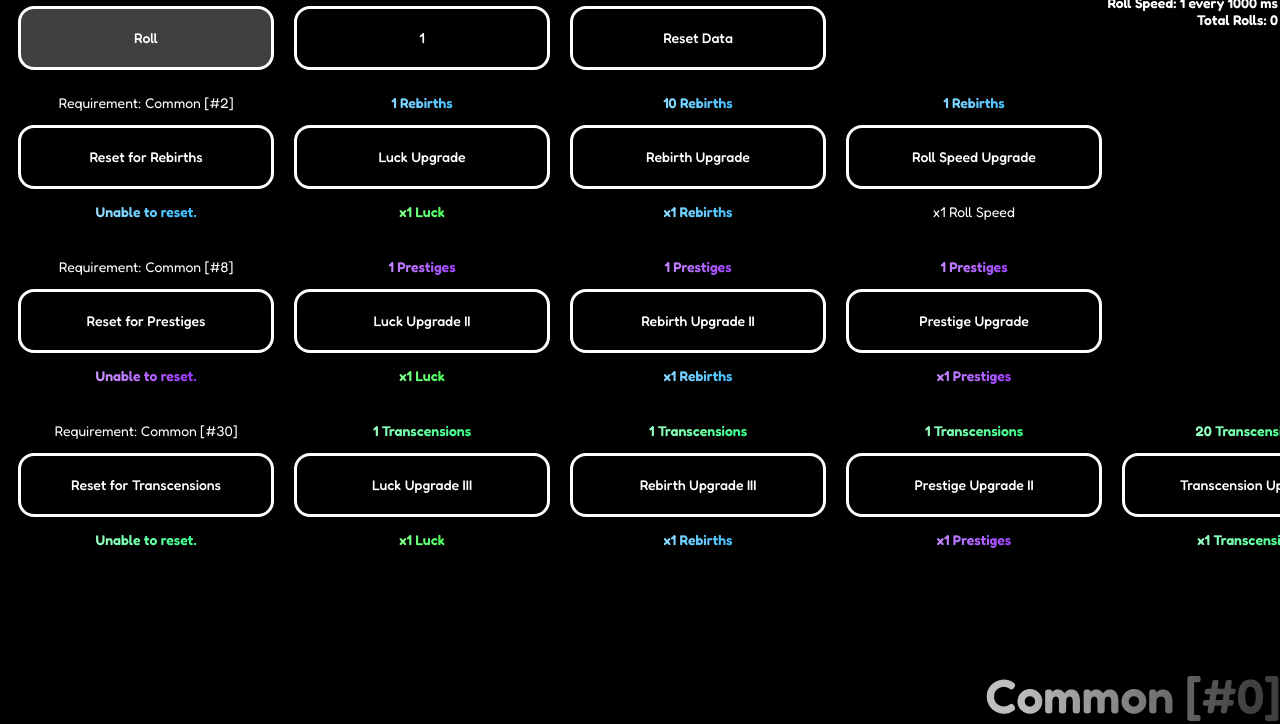
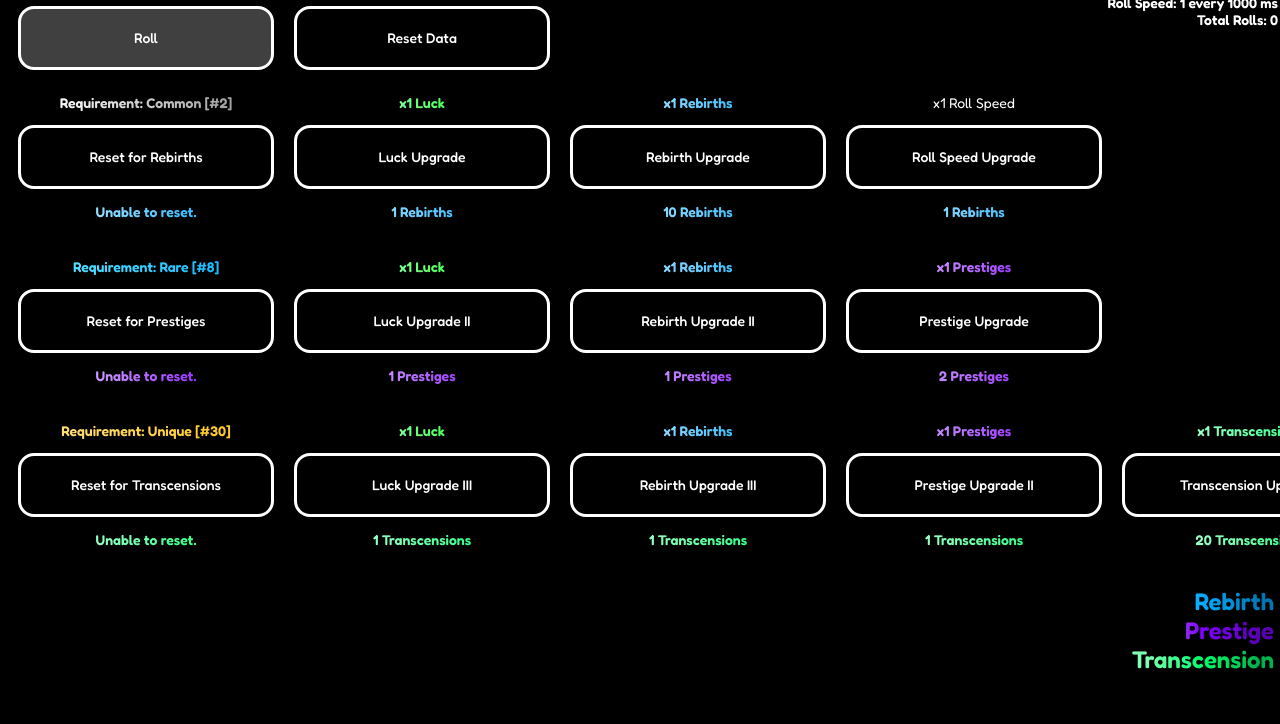
Before and after one commit to kev-insu/untitled-game, a plain HTML site: page index.html in a window 1280 px wide. Shown: the part 76-800 px from the top of the page. Drawn offline with Linux system fonts and the light colour scheme; a script that the page names is missing.

Commit message:
Add files via upload

```diff
--- a/index.html
+++ b/index.html
@@ -6,12 +6,15 @@
 
     <link rel="icon" href="images/icon.png">
     <link rel="stylesheet" href="style.css">
+    <link rel="stylesheet" href="rarities.css">
 
     <script src="js/break_eternity.js"></script>
     <script src="js/eternal_notations.js"></script>
     <script src="js/functionTemplate.js" charset="utf-8" type="text/javascript"></script>
     <script src="js/statReset.js" charset="utf-8" type="text/javascript"></script>
-    <script src="js/main2.js" charset="utf-8" type="text/javascript"></script>
+    <script src="js/rarities.js" charset="utf-8" type="text/javascript"></script>
+    <script src="js/main.js" charset="utf-8" type="text/javascript"></script>
+    <script src="js/save.js" charset="utf-8" type="text/javascript"></script>
 
 
     <title>Rarities - Incremental</title>
@@ -44,9 +47,11 @@
                     });
                 </script>
             </div>
+            <!--
             <div class="button-wrapper">
                 <button onclick="rarity10()">1</button>
             </div>
+            -->
             <div class="button-wrapper">
                 <button onclick="statReset1()">Reset Data</button>
             </div>
@@ -54,76 +59,77 @@
         <!-- Layer 1 (Rebirth) -->
         <div class="row">
             <div class="button-wrapper">
-                <p id="topButton1">Requirement: Common [#2]</p>
+                <p class="text-common">Requirement: Common [#2]</p>
                 <button id="button1" class="button-rebirth" onclick="resetRebirth()">Reset for Rebirths</button>
                 <p id="botUpgrade1" class="text-rebirth">Unable to reset.</p>
             </div>
             <div class="button-wrapper">
-                <p id="topUpgrade2" class="text-rebirth">1 Rebirths</p>
+                <p id="boostUpgrade2" class="text-luck">x1 Luck</p>
                 <button id="button2" class="button-luck" onclick="luckUpgrade()">Luck Upgrade</button>
-                <p id="botUpgrade2" class="text-luck">x1 Luck</p>
+                <p id="costUpgrade2" class="text-rebirth">1 Rebirths</p>
             </div>
             <div class="button-wrapper">
-                <p id="topUpgrade3" class="text-rebirth">10 Rebirths</p>
+                <p id="boostUpgrade3" class="text-rebirth">x1 Rebirths</p>
                 <button id="button3" class="button-rebirth" onclick="rebirthUpgrade()">Rebirth Upgrade</button>
-                <p id="botUpgrade3" class="text-rebirth">x1 Rebirths</p>
+                <p id="costUpgrade3" class="text-rebirth">10 Rebirths</p>
             </div>
             <div class="button-wrapper">
-                <p id="topUpgrade4" class="text-rebirth">1 Rebirths</p>
-                <button id="button4">Roll Speed Upgrade</button>
-                <p id="topUpgrade4">x1 Roll Speed</p>
+                <p id="boostUpgrade4">x1 Roll Speed</p>
+                <button id="button4" onclick="upgradeRollSpeed()">Roll Speed Upgrade</button>
+                <p id="costUpgrade4" class="text-rebirth">1 Rebirths</p>
             </div>
         </div>
         <div class="row">
             <div class="button-wrapper">
-                <p id="topUpgrade5">Requirement: Common [#8]</p>
+                <p class="text-rare">Requirement: Rare [#8]</p>
                 <button id="button5" class="button-prestige" onclick="resetPrestige()">Reset for Prestiges</button>
                 <p id="botUpgrade5" class="text-prestige">Unable to reset.</p>
             </div>
             <div class="button-wrapper">
-                <p id="topUpgrade6" class="text-prestige">1 Prestiges</p>
+                <p id="boostUpgrade6" class="text-luck">x1 Luck</p>
                 <button id="button6" class="button-luck" onclick="upgradeLuck2()">Luck Upgrade II</button>
-                <p id="botUpgrade6" class="text-luck">x1 Luck</p>
+                <p id="costUpgrade6" class="text-prestige">1 Prestiges</p>
             </div>
             <div class="button-wrapper">
-                <p id="topUpgrade7" class="text-prestige">1 Prestiges</p>
+                <p id="boostUpgrade7" class="text-rebirth">x1 Rebirths</p>
                 <button id="button7" class="button-rebirth" onclick="upgradeRebirth2()">Rebirth Upgrade II</button>
-                <p id="botUpgrade7" class="text-rebirth">x1 Rebirths</p>
+                <p id="costUpgrade7" class="text-prestige">1 Prestiges</p>
             </div>
             <div class="button-wrapper">
-                <p id="topUpgrade8" class="text-prestige">2 Prestiges</p>
+                <p id="boostUpgrade8" class="text-prestige">x1 Prestiges</p>
                 <button id="button8" class="button-prestige" onclick="upgradePrestige()">Prestige Upgrade</button>
-                <p id="botUpgrade8" class="text-prestige">x1 Prestiges</p>
+                <p id="costUpgrade8" class="text-prestige">2 Prestiges</p>
             </div>
         </div>
         <div class="row">
             <div class="button-wrapper">
-                <p>Requirement: Common [#30]</p>
+                <p class="text-unique">Requirement: Unique [#30]</p>
                 <button id="button9" class="button-transcension" onclick="resetTranscension()">Reset for Transcensions</button>
                 <p id="botUpgrade9" class="text-transcension">Unable to reset.</p>
             </div>
             <div class="button-wrapper">
-                <p id="topUpgrade10" class="text-transcension">1 Transcensions</p>
+                <p id="boostUpgrade10" class="text-luck">x1 Luck</p>
                 <button id="button10" class="button-luck" onclick="upgradeLuck3()">Luck Upgrade III</button>
-                <p id="botUpgrade10"class="text-luck">x1 Luck</p>
+                <p id="costUpgrade10" class="text-transcension">1 Transcensions</p>
             </div>
             <div class="button-wrapper">
-                <p class="text-transcension">1 Transcensions</p>
-                <button class="button-rebirth">Rebirth Upgrade III</button>
-                <p class="text-rebirth">x1 Rebirths</p>
+                <p id="boostUpgrade11" class="text-rebirth">x1 Rebirths</p>
+                <button id="button11" class="button-rebirth" onclick="upgradeRebirth3()">Rebirth Upgrade III</button>
+                <p id="costUpgrade11" class="text-transcension">1 Transcensions</p>
             </div>
             <div class="button-wrapper">
-                <p class="text-transcension">1 Transcensions</p>
-                <button class="button-prestige">Prestige Upgrade II</button>
-                <p class="text-prestige">x1 Prestiges</p>
+                <p id="boostUpgrade12" class="text-prestige">x1 Prestiges</p>
+                <button id="button12" class="button-prestige" onclick="upgradePrestige2()">Prestige Upgrade II</button>
+                <p id="costUpgrade12" class="text-transcension">1 Transcensions</p>
             </div>
             <div class="button-wrapper">
-                <p class="text-transcension">20 Transcensions</p>
-                <button class="button-transcension" onclick="incrementRebirth()">Transcension Upgrade</button>
-                <p class="text-transcension">x1 Transcensions</p>
+                <p id="boostUpgrade13" class="text-transcension">x1 Transcensions</p>
+                <button id="button13" class="button-transcension" onclick="upgradeTranscension()">Transcension Upgrade</button>
+                <p id="costUpgrade13" class="text-transcension">20 Transcensions</p>
             </div>
         </div>
     </div>
+
 
     <div class="statistics">
         <p class="stat-design" id="multLuck">Luck Multiplier: 1x</p>
--- /dev/null
+++ b/rarities.css
@@ -0,0 +1,53 @@
+.text-basic {
+    background: linear-gradient(90deg, hsl(0, 0%, 50%) 10%, hsl(20, 0%, 35%) 50%, hsl(0, 0%, 20%) 90%);
+    -webkit-background-clip: text;
+    -webkit-text-fill-color: transparent;
+    font-weight: 600;
+}
+
+.text-common {
+    background: linear-gradient(90deg, hsl(0, 0%, 100%) 10%, hsl(0, 0%, 80%) 50.00%, hsl(0, 0%, 60%) 90.00%);
+    -webkit-background-clip: text;
+    -webkit-text-fill-color: transparent;
+    font-weight: 600;
+}
+
+.text-uncommon {
+    background: linear-gradient(90deg, hsl(120, 100%, 90%) 10%, hsl(120, 100%, 80%) 50.00%, hsl(120, 100%, 70%) 90.00%);
+}
+
+.text-rare {
+    background: linear-gradient(to right, #68edff, #00aeff);
+    -webkit-background-clip: text;
+    -webkit-text-fill-color: transparent;
+    font-weight: 600;
+}
+
+.text-epic {
+    background: linear-gradient(90deg, hsl(262, 62%, 80%) 10%, hsl(262, 62%, 70%) 50.00%, hsl(262, 62%, 60%) 90.00%);
+}
+
+.text-unique {
+    background: linear-gradient(90deg, hsl(45, 100%, 75%) 10%, hsl(45, 100%, 65%) 50.00%, hsl(45, 100%, 55%) 90.00%);
+    -webkit-background-clip: text;
+    -webkit-text-fill-color: transparent;
+    font-weight: 600;
+}
+
+.text.undefined {
+    background: linear-gradient(to right, #36d1dc, #5b86e5);
+}
+
+#rarity {
+    position: absolute;
+    bottom: 0px;
+    right: 0px;
+    margin: 0px;
+
+    font-size: 48px;
+    font-weight: 700;
+
+    -webkit-text-fill-color: transparent;
+    -webkit-background-clip: text;
+    background-clip: text;
+}
--- a/style.css
+++ b/style.css
@@ -124,35 +124,21 @@ button.buyable:hover {
 }
 
 #stat-rebirth {
-    background: linear-gradient(90deg, hsl(200, 100%, 75%) 10%, hsl(200, 100%, 50%) 50%, hsl(200, 100%, 25%) 90%);
+    background: linear-gradient(90deg, hsl(200, 100%, 75%) 10%, hsl(200, 100%, 50%) 50%, hsl(200, 100%, 35%) 90%);
     -webkit-text-fill-color: transparent;
     -webkit-background-clip: text;
     background-clip: text;
 }
 
 #stat-prestige {
-    background: linear-gradient(90deg, hsl(270, 100%, 75%) 10%, hsl(270, 100%, 50%) 50%, hsl(270, 100%, 25%) 90%);
+    background: linear-gradient(90deg, hsl(270, 100%, 75%) 10%, hsl(270, 100%, 50%) 50%, hsl(270, 100%, 35%) 90%);
     -webkit-text-fill-color: transparent;
     -webkit-background-clip: text;
     background-clip: text;
 }
 
 #stat-transcension {
-    background: linear-gradient(90deg, hsl(145, 100%, 75%) 6.66%, hsl(145, 100%, 60%) 43.33%, hsl(145, 100%, 50%) 66.66%);
-    -webkit-text-fill-color: transparent;
-    -webkit-background-clip: text;
-    background-clip: text;
-}
-
-#rarity {
-    position: absolute;
-    bottom: 0px;
-    right: 0px;
-    margin: 0px;
-
-    font-size: 48px;
-    font-weight: 600;
-    background: linear-gradient(90deg, hsl(0, 0%, 75%) 10%, hsl(0, 0%, 50%) 50.00%, hsl(0, 0%, 25%) 90.00%);
+    background: linear-gradient(90deg, hsl(145, 100%, 75%) 10%, hsl(145, 100%, 50%) 50%, hsl(145, 100%, 35%) 90%);
     -webkit-text-fill-color: transparent;
     -webkit-background-clip: text;
     background-clip: text;
```
Also changed, not shown: changelog.txt.
